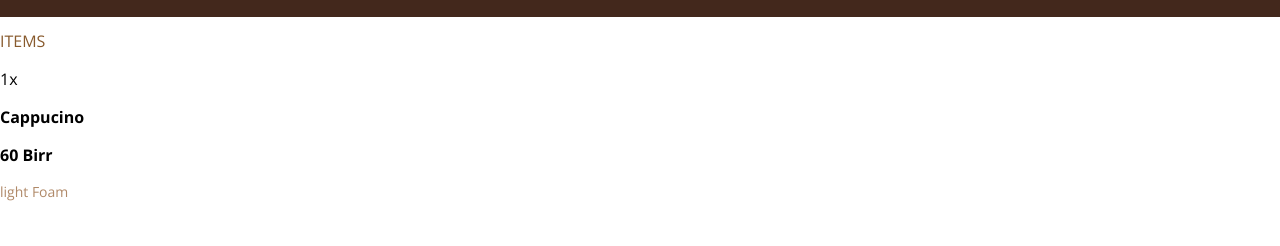
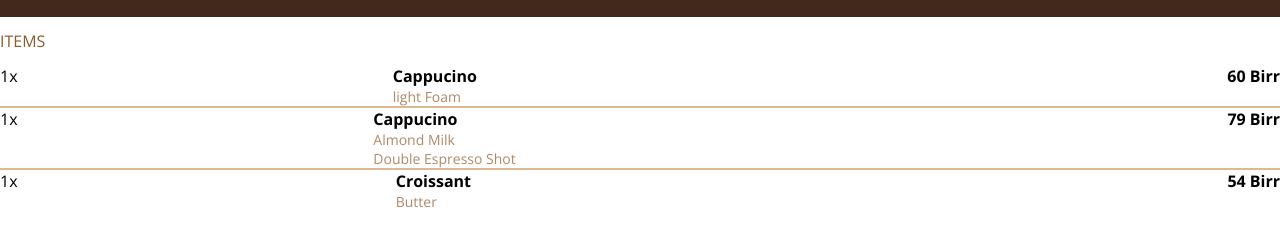
Before and after one commit to Abel-B311a/FrontendMasters_Web_Development, a plain HTML site: page Project-3-Coffee-app/coffee-app.html in a window 1280 px wide. Shown: the part 56-302 px from the top of the page. Drawn offline with nearby package versions, Linux system fonts and the light colour scheme.

Commit message:
something wrong with the grid

```diff
--- a/Project-3-Coffee-app/coffee-app.css
+++ b/Project-3-Coffee-app/coffee-app.css
@@ -48,7 +48,6 @@ margin-inline-start: 0px;
   margin-block-end: 13.28px;
   margin-block-start: 13.28px;
   margin-inline-end: 0px;
-  margin-inline-start: 0px;
 }
 
 .itemno,.itemname,.itemcost {
@@ -63,4 +62,56 @@ margin-inline-start: 0px;
 .itemtype {
   color: rgb(176, 137, 104);
   font-size: 14px;
+  grid-area: it;
+  margin: 0px;
 }
+
+.itemtype2 {
+  color: rgb(176, 137, 104);
+  font-size: 14px;
+  grid-area: it2;
+  margin: 0px;
+}
+
+.itemcost{
+  grid-area: ic;
+  margin: 0px;
+}
+
+.itemname{
+  grid-area: in;
+  margin: 0px;
+}
+
+.itemno {
+  grid-area: ino;
+  margin: 0px;
+}
+
+.item1 {
+  display: grid;
+  grid-template-areas:
+    "ino in .  ic"
+    ".   it .  .";
+  border-bottom: 2px solid rgb(221, 184, 146);
+  justify-content: space-between;
+}
+
+.item2 {
+  display: grid;
+  grid-template-areas:
+    "ino in .  ic"
+    ".   it .  ."
+    ".   it2 .  .";
+  border-bottom: 2px solid rgb(221, 184, 146);
+  justify-content: space-between;
+}
+
+.item3 {
+  display: grid;
+  grid-template-areas:
+    "ino in .  ic"
+    ".   it .  .";
+    justify-content: space-between;
+
+}
--- a/Project-3-Coffee-app/coffee-app.html
+++ b/Project-3-Coffee-app/coffee-app.html
@@ -21,11 +21,27 @@
 
   <h2 class="header2">ITEMS</h2>
 
-  <div>
+  <div class="item1">
     <p class="itemno">1x</p>
     <p class="itemname">Cappucino</p>
     <p class="itemcost">60 Birr</p>
     <p class="itemtype">light Foam</p>
   </div>
+
+  <div class="item2">
+    <p class="itemno">1x</p>
+    <p class="itemname">Cappucino</p>
+    <p class="itemcost">79 Birr</p>
+    <p class="itemtype">Almond Milk</p>
+    <p class="itemtype2">Double Espresso Shot</p>
+  </div>
+
+  <div class="item3">
+    <p class="itemno">1x</p>
+    <p class="itemname">Croissant</p>
+    <p class="itemcost">54 Birr</p>
+    <p class="itemtype">Butter</p>
+  </div>
+
 </body>
 </html>
```
